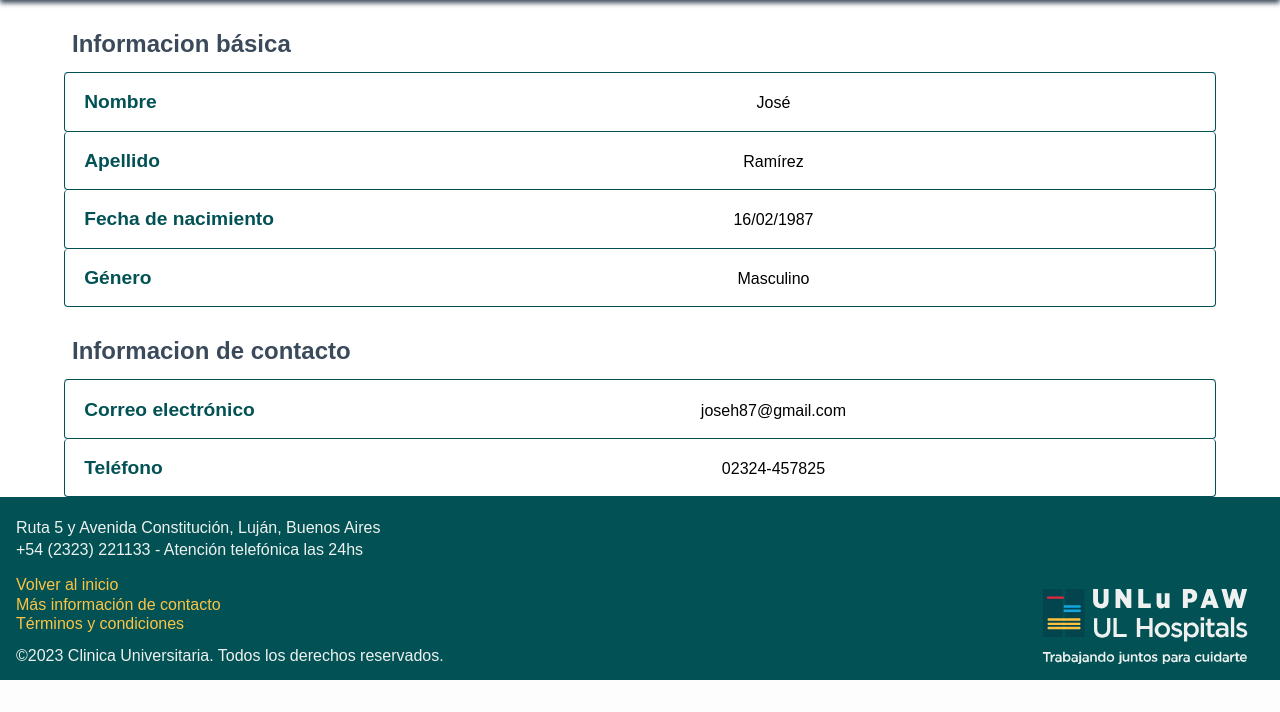
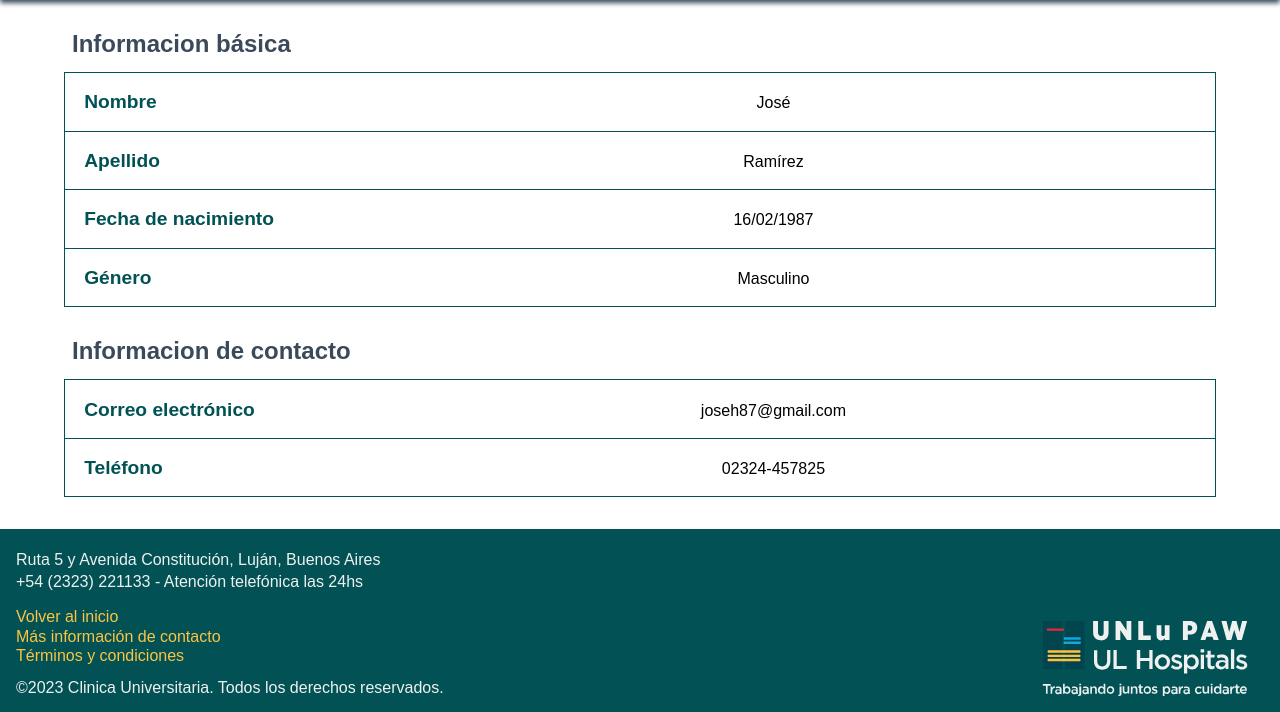
Before and after one commit to matiasgimenezdev/programacion-ambiente-web, a PHP site: page /perfil.html in a window 1280 px wide. Shown: the part 168-880 px from the top of the page. Before the commit the page ends 848 px from the top, so only its background shows below. Run offline with PHP 8.4, Linux system fonts and the light colour scheme; some web fonts are replaced.

Commit message:
Acomoda bordes

```diff
--- a/styles/perfil.css
+++ b/styles/perfil.css
@@ -3,6 +3,10 @@
 body {
 	display: flex;
 	flex-direction: column;
+}
+
+main {
+	padding-bottom: 2rem;
 }
 
 dt,
@@ -54,10 +58,5 @@ dl {
 	div {
 		border-left: 1px solid var(--green);
 		border-right: 1px solid var(--green);
-		border-radius: 4px;
-	}
-
-	dl {
-		border-radius: 4px;
 	}
 }
```
